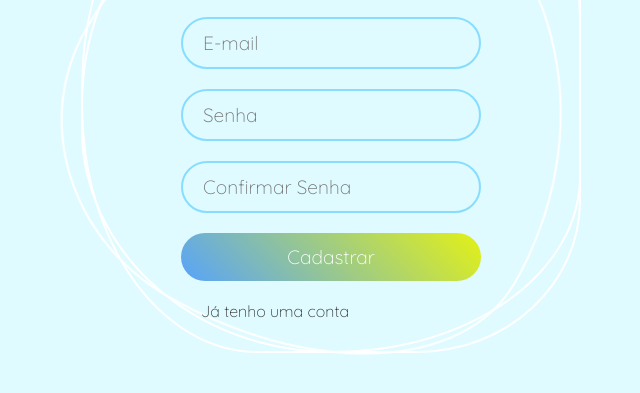
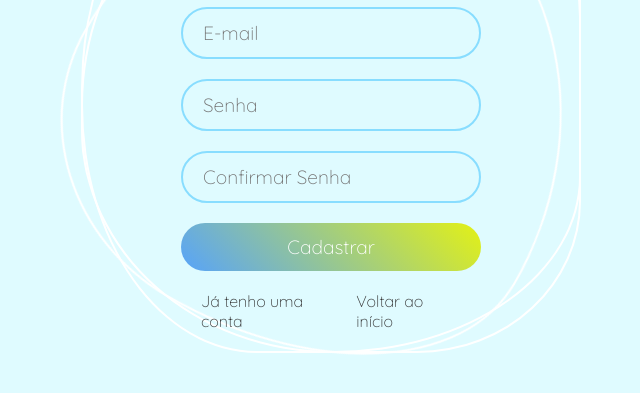
Before and after one commit to ZiulDario/Atividades, a plain HTML site: page Projeto Auris/frontend/cadastro.html in a window 1280 px wide. Shown: the part 297-690 px from the top of the page, without its empty margins (309-949 px from the left). Drawn offline with Linux system fonts and the light colour scheme.

Commit message:
Adicionado link para volta ao menu

```diff
--- a/Projeto Auris/frontend/cadastro.html
+++ b/Projeto Auris/frontend/cadastro.html
@@ -30,8 +30,9 @@
             <div class="inputBx">
                 <input type="submit" value="Cadastrar" />
             </div>
-            <div class="links">
+            <div class="links" style="display:flex; gap:12px; justify-content:center; align-items:center;">
                 <a href="Login.html">Já tenho uma conta</a>
+                <a href="menu.html">Voltar ao início</a>
             </div>
         </div>
     </div>
```
